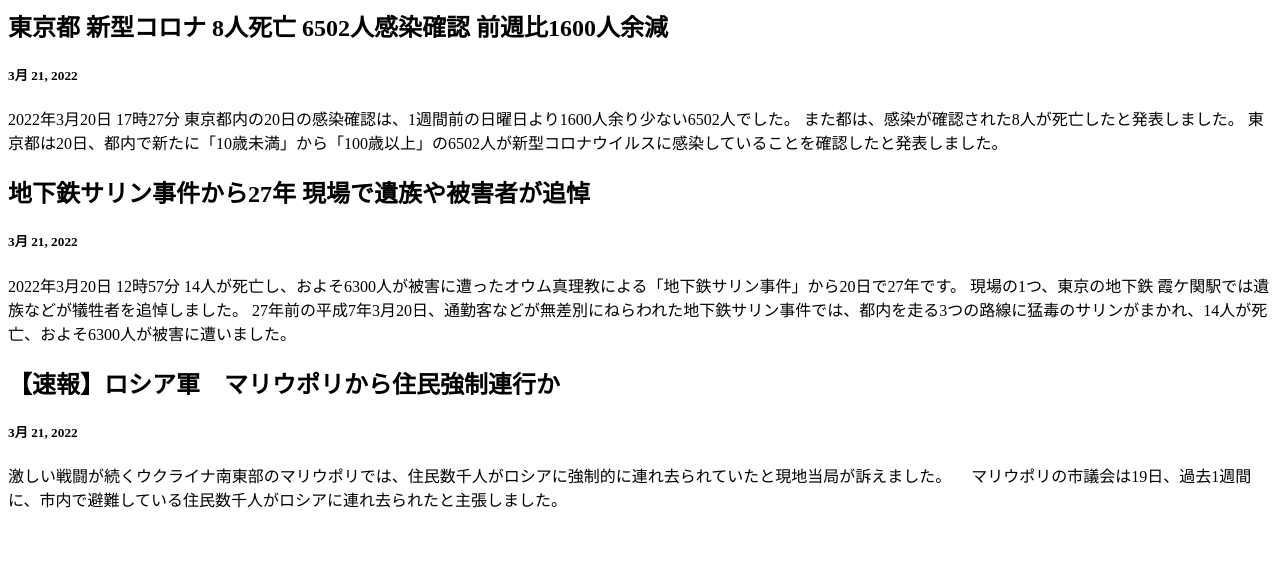
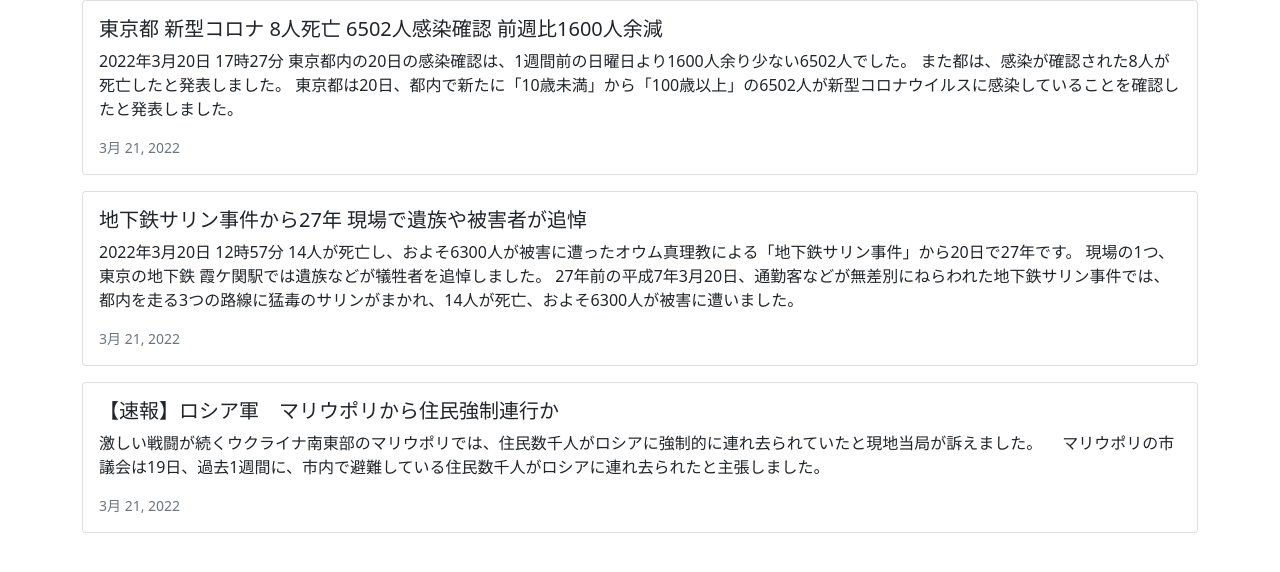
Before and after one commit to pignoli/moviereviews, a Django app: page /news/ in a window 1280 px wide. Shown: the top 572 px of the page. Run offline with Django 3.2, Linux system fonts and the light colour scheme; data comes from the database, SQL or seed files in the repository.

Commit message:
chapter 12-5

```diff
--- a/news/templates/news.html
+++ b/news/templates/news.html
@@ -1,5 +1,18 @@
-{% for news in newss %}
-<h2>{{ news.headline }}</h2>
-<h5>{{ news.date }}</h5>
-<p>{{ news.body }}</p>
-{% endfor %}
+<head>
+    <link href="https://cdn.jsdelivr.net/npm/bootstrap@5.1.1/dist/css/bootstrap.min.css" rel="stylesheet" crossorigin="anonymous">
+</head>
+<div class="container">
+    {% for news in newss %}
+    <div class="card mb-3">
+        <div class="row g-0">
+            <div>
+                <div class="card-body">
+                    <h5 class="card-title">{{ news.headline }}</h5>
+                    <p class="card-text">{{ news.body }}</p>
+                    <p class="card-text"><small class="text-muted">{{ news.date }}</small></p>
+                </div>
+            </div>
+        </div>
+    </div>
+    {% endfor %}
+</div>
--- a/news/views.py
+++ b/news/views.py
@@ -2,5 +2,5 @@ from django.shortcuts import render
 from .models import News
 
 def news(request):
-    newss = News.objects.all()
+    newss = News.objects.all().order_by('-date')
     return render(request, 'news.html', {'newss':newss})
```
